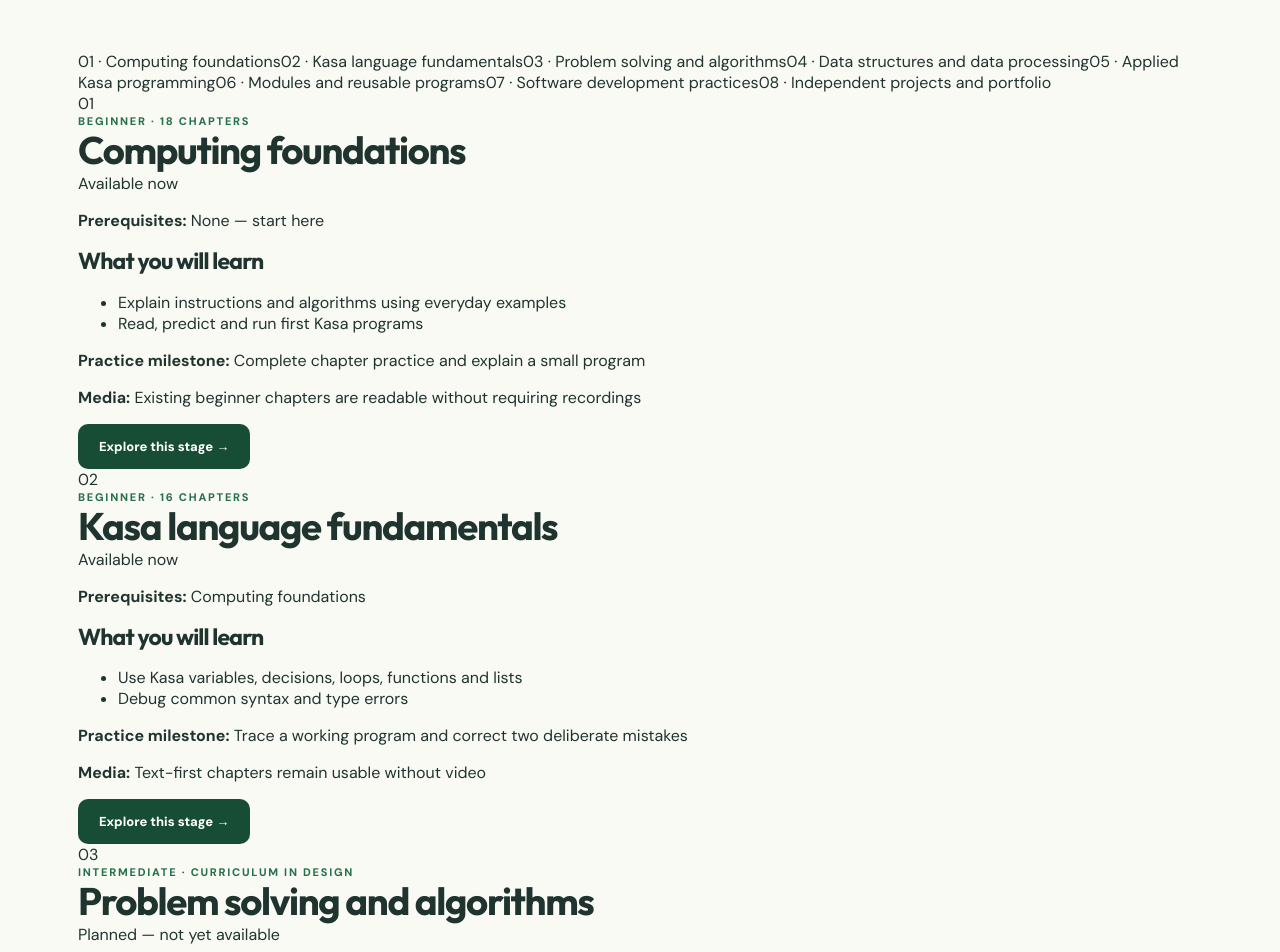
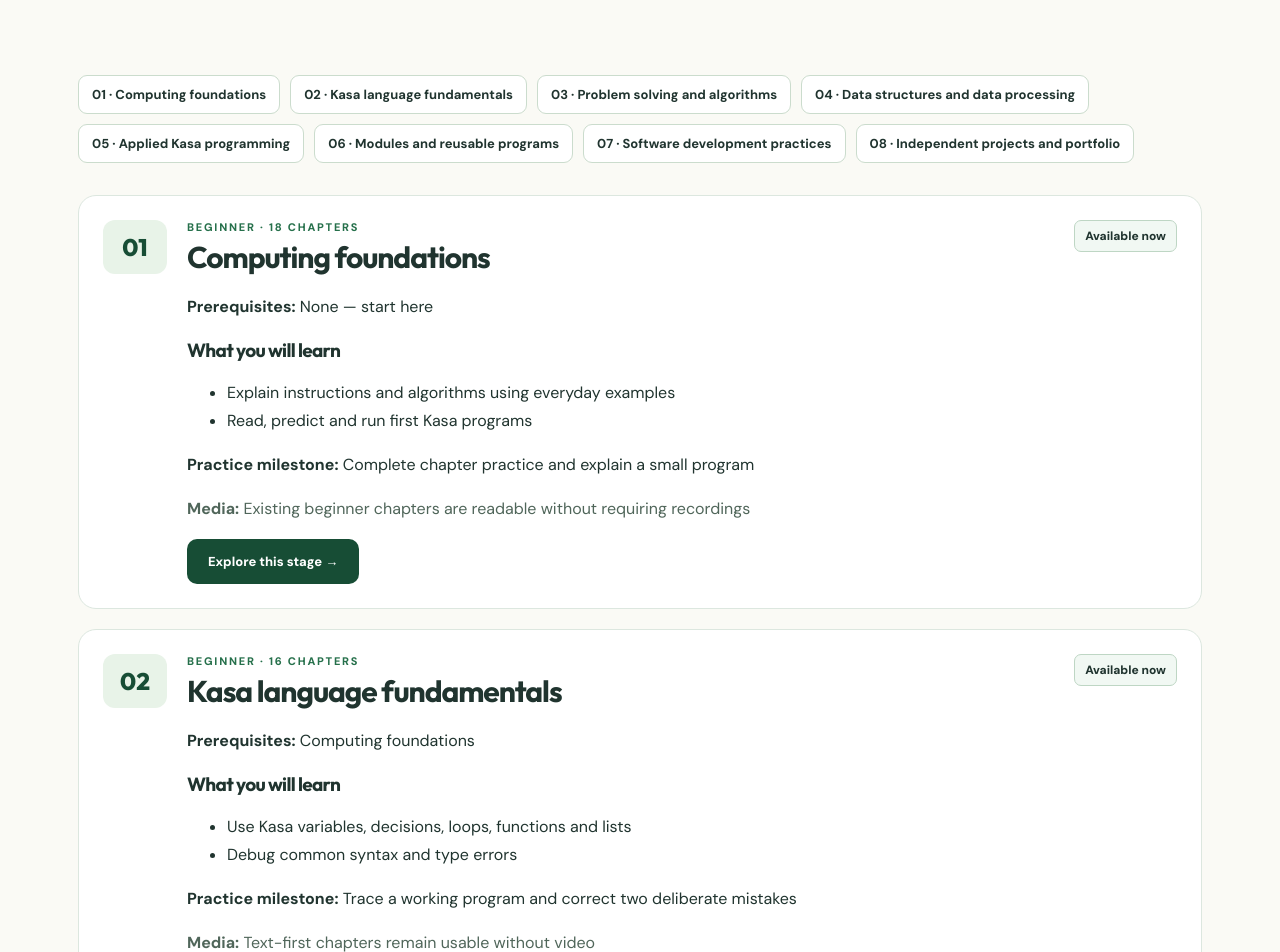
Before and after one commit to fosterb1/kasa-learning-academy, a Next.js app: page /learning-path in a window 1280 px wide. Shown: the part 460-1412 px from the top of the page. Built offline with nearby package versions, Linux system fonts and the light colour scheme; no server answers.

Commit message:
style(academy): responsive and accessible eight-stage roadmap

```diff
--- a/src/app/(site)/site.css
+++ b/src/app/(site)/site.css
@@ -306,3 +306,25 @@
 .academy-external-playground-link{position:fixed;bottom:16px;right:16px;z-index:30;max-width:min(380px,calc(100vw - 32px));background:#123039;color:#f1f8f8;border:1px solid #6a969c;border-radius:10px;padding:9px 12px;font-size:12px;line-height:1.45;box-shadow:0 6px 18px #0009}
 .academy-external-playground-link a{color:#b9f5ba;text-decoration:underline;font-weight:700}
 .academy-external-playground-link a:focus-visible{outline:2px solid #fff;outline-offset:3px}
+
+
+/* Read-only course roadmap: does not alter the existing CMS or lesson videos. */
+.academy-roadmap-quicklinks{display:flex;gap:10px;flex-wrap:wrap;margin:24px 0 32px}
+.academy-roadmap-quicklinks a{padding:10px 13px;border:1px solid #cbdccd;background:#fff;border-radius:9px;font-weight:700;font-size:13px}
+.academy-roadmap-quicklinks a:hover,.academy-roadmap-quicklinks a:focus-visible{border-color:#26704b;text-decoration:underline}
+.academy-roadmap-list{display:grid;gap:20px;margin-bottom:32px}
+.academy-roadmap-stage{display:grid;grid-template-columns:64px minmax(0,1fr);gap:20px;border:1px solid var(--line);border-radius:18px;padding:24px;background:#fff;scroll-margin-top:22px}
+.academy-roadmap-index{background:#e8f3e8;color:#174d35;font-family:Outfit,sans-serif;font-size:24px;font-weight:800;border-radius:12px;text-align:center;padding:12px 4px;align-self:start}
+.academy-roadmap-heading{display:flex;align-items:start;justify-content:space-between;flex-wrap:wrap;gap:15px;margin-bottom:18px}
+.academy-roadmap-heading h2{font-size:clamp(23px,3vw,30px);margin-top:6px}
+.academy-roadmap-content p,.academy-roadmap-content li{line-height:1.75}
+.academy-roadmap-content h3{font-size:19px;margin:18px 0 6px}
+.academy-roadmap-status{border:1px solid #bed6c4;background:#f1f8f3;padding:7px 10px;border-radius:7px;font-weight:750;font-size:12px}
+.academy-roadmap-status-planned{background:#f6f5f0;border-color:#dbd7c9}
+.academy-roadmap-status-experimental,.academy-roadmap-status-review{background:#fff8e8;border-color:#eddfb6}
+.academy-roadmap-video-note{color:#50665a}
+.academy-roadmap-planned{background:#f6f5f0;border-radius:8px;padding:12px}
+.academy-roadmap-promo{margin:24px 0;display:flex;align-items:center;justify-content:space-between;gap:20px;flex-wrap:wrap;background:#e8f3e8;border:1px solid #cbdccd;border-radius:16px;padding:24px}
+.academy-roadmap-promo h2{font-size:clamp(24px,3vw,32px);margin:8px 0}
+.academy-roadmap-promo p{max-width:630px;line-height:1.7}
+@media(max-width:650px){.academy-roadmap-stage{grid-template-columns:1fr;padding:17px}.academy-roadmap-index{width:55px}.academy-roadmap-heading{display:block}.academy-roadmap-status{display:inline-block;margin-top:12px}}
```
